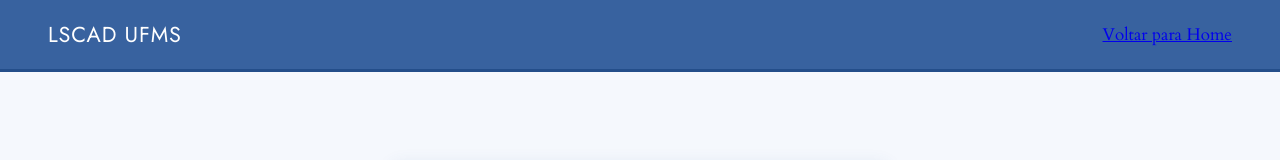
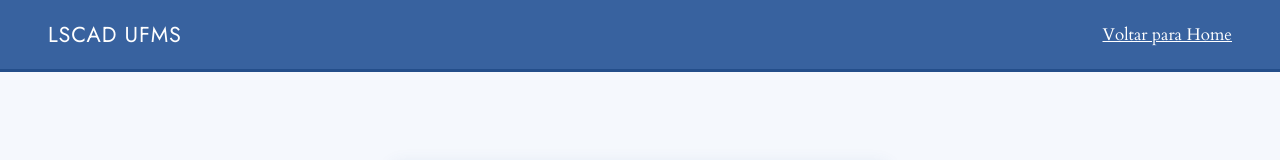
Before and after one commit to davigaborim/projetos-FACOM, a website: page public/login.html in a window 1280 px wide. Shown: the top 160 px of the page. Drawn offline with Linux system fonts and the light colour scheme.

Commit message:
style: ajusta cor do texto para melhor contraste com fundo azul

```diff
--- a/public/style.css
+++ b/public/style.css
@@ -45,6 +45,10 @@ body {
     top: 0;
     z-index: 999;
     box-shadow: none;
+}
+
+.navbar-links a {
+    color: #FFFFFF;
 }
 
 .navbar-brand a {
```
